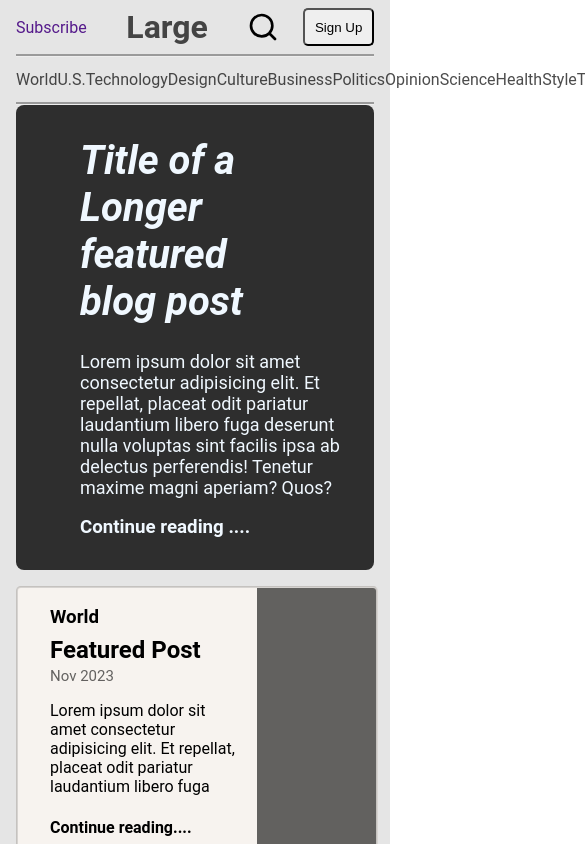
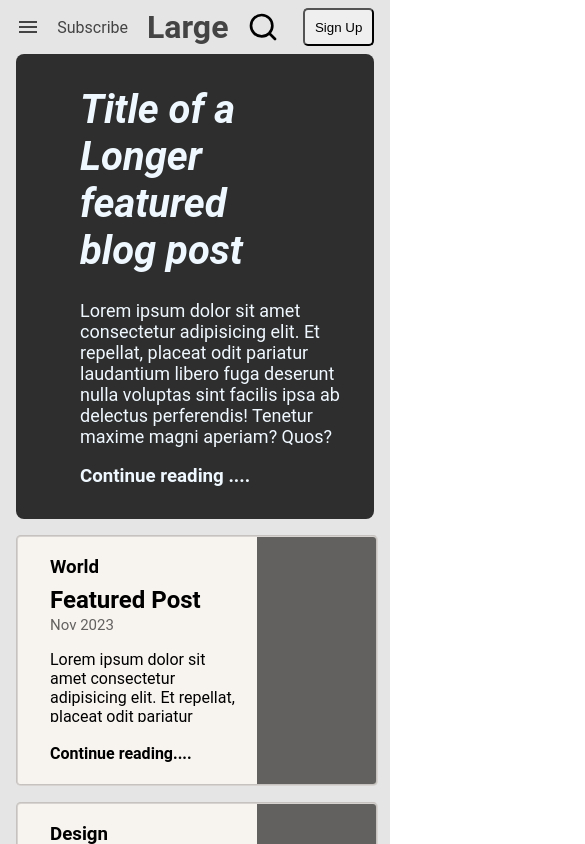
Before and after one commit to Vivek-Prajapatii/blog, a React (Create React App) app: page / in a window 390 px wide. Shown: the top 844 px of the page, 585 px wide, since content can reach past the window. Built offline with nearby package versions, Linux system fonts and the light colour scheme.

Commit message:
made responsive

```diff
--- a/src/components/header/SignupBar.tsx
+++ b/src/components/header/SignupBar.tsx
@@ -1,10 +1,14 @@
 import React from "react";
-import "../../styles/components/header/SignupBar.scss"
+import "../../styles/components/header/SignupBar.scss";
+import MenuIcon from "@mui/icons-material/Menu";
 
 function SignupBar() {
   return (
     <div className="signup-bar-container">
-      <div><a href="">Subscribe</a></div>
+      <div className="subscribe">
+        <MenuIcon className="menu-icon"/>
+        <a>Subscribe</a>
+      </div>
       <h1>Large</h1>
       <div className="search-bar-and-signup">
         <div className="search"></div>
--- a/src/styles/components/FeaturedBlogs.scss
+++ b/src/styles/components/FeaturedBlogs.scss
@@ -33,7 +33,7 @@
 
       p {
         max-width: 20rem;
-        height: 6rem;
+        height: 4.5rem;
         padding-right: 1rem;
         overflow-y: hidden;
         overflow-x: hidden;
--- a/src/styles/components/header/NavBar.scss
+++ b/src/styles/components/header/NavBar.scss
@@ -1,5 +1,6 @@
 .navbar-container {
   display: flex;
+  flex-wrap: nowrap;
   flex-direction: row;
   justify-content: space-between;
   border: 3px;
@@ -13,3 +14,9 @@
     width: 100;
   }
 }
+
+@media(max-width: 800px) {
+  .navbar-container {
+    display: none;
+  }
+}
--- a/src/styles/components/header/SignupBar.scss
+++ b/src/styles/components/header/SignupBar.scss
@@ -4,6 +4,21 @@
   justify-content: space-between;
   align-items: center;
   color: rgb(0, 0, 0, 0.7);
+
+  .subscribe {
+    width: 7rem;
+    display: flex;
+    justify-content: space-between;
+    align-items: center;
+    cursor: pointer;
+
+    .menu-icon {
+      display: none;
+      @media (max-width: 800px) {
+        display: flex;
+      }
+    }
+  }
 
   h1 {
     margin: 0.5rem;
@@ -33,3 +48,9 @@
     }
   }
 }
+
+@media (max-width: 800px) {
+  .menu-icon {
+    display: flex;
+  }
+}
```
